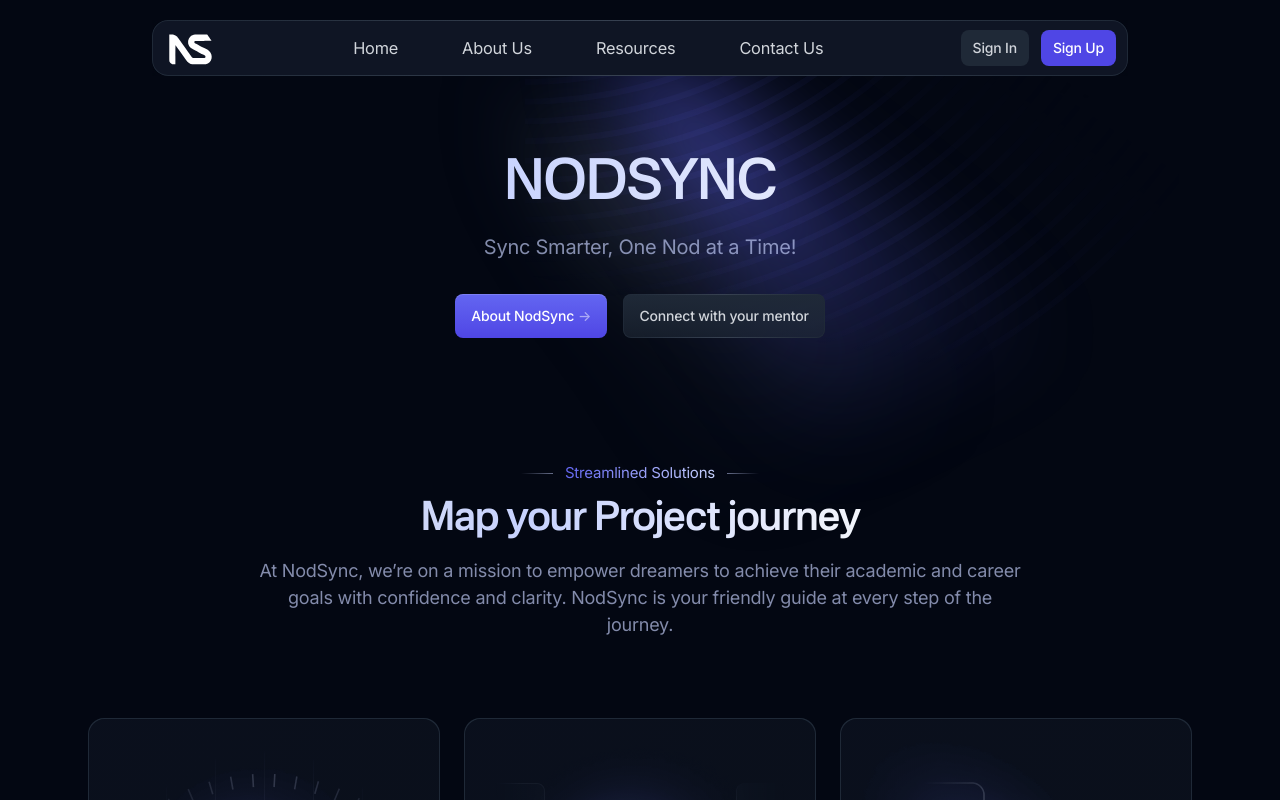
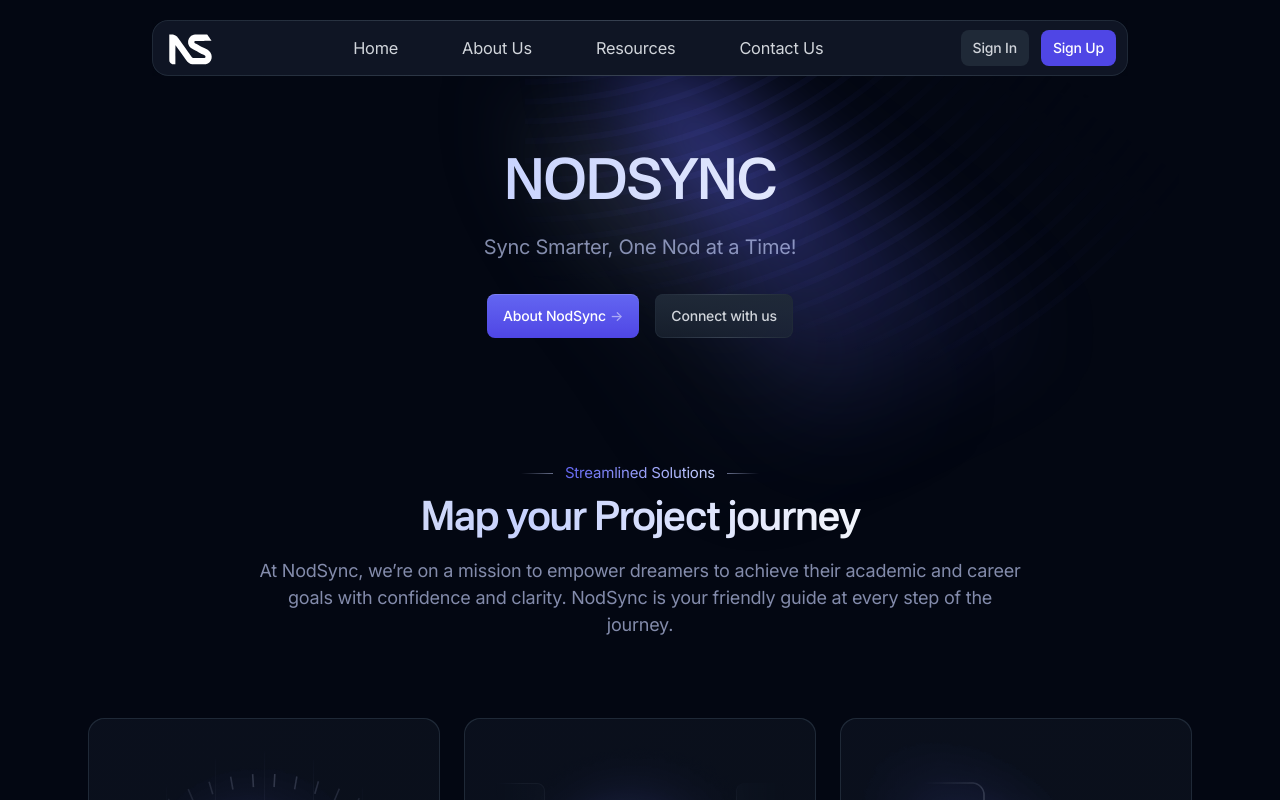
Before and after one commit to iashokk/NodSync, a Next.js app: page / in a window 1280 px wide. Shown: the top 800 px of the page. Built offline with nearby package versions, Linux system fonts and the light colour scheme; no server answers; the database is empty.

Commit message:
connect with us

```diff
--- a/components/hero-home.tsx
+++ b/components/hero-home.tsx
@@ -40,7 +40,7 @@ export default function HeroHome() {
                     className="btn relative w-full bg-gradient-to-b from-gray-800 to-gray-800/60 bg-[length:100%_100%] bg-[bottom] text-gray-300 before:pointer-events-none before:absolute before:inset-0 before:rounded-[inherit] before:border before:border-transparent before:[background:linear-gradient(to_right,theme(colors.gray.800),theme(colors.gray.700),theme(colors.gray.800))_border-box] before:[mask-composite:exclude_!important] before:[mask:linear-gradient(white_0_0)_padding-box,_linear-gradient(white_0_0)] hover:bg-[length:100%_150%] sm:ml-4 sm:w-auto"
                     href="/ContactUs"
                   >
-                    Connect with your mentor
+                    Connect with us
                   </a>
                 </div>
               </div>
```
